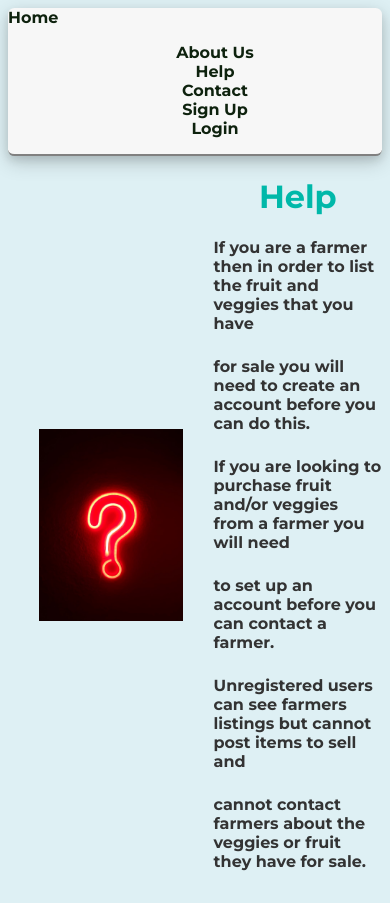
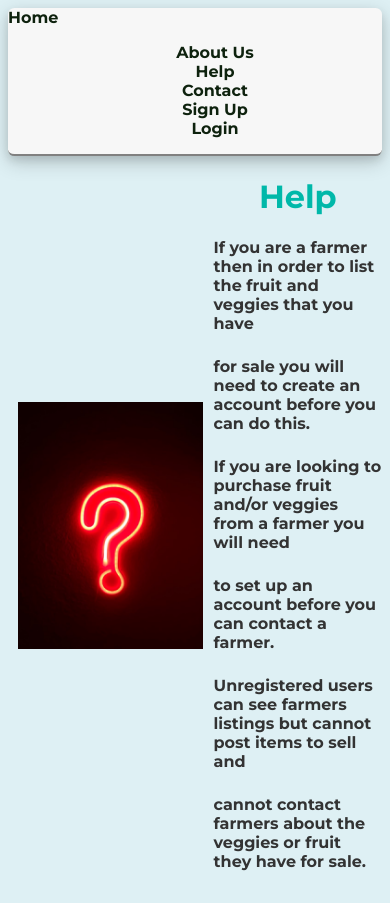
Before and after one commit to chingu-voyages/v46-tier3-team-33, a React (Vite) app in the folder frontend/: page /Help in a window 390 px wide. Built offline with nearby package versions, Linux system fonts and the light colour scheme; no server answers; a web font is replaced by a local one.

Commit message:
Further refined the .help-image styles within a media query for small screens (up to 768 pixels). Set width to 90% for improved display on smaller devices.

```diff
--- a/frontend/src/components/Pages/help/help.css
+++ b/frontend/src/components/Pages/help/help.css
@@ -25,3 +25,9 @@
     width: 70%;
   }
 }
+
+@media screen and (max-width: 768px) {
+  .help-image {
+    width: 90%;
+  }
+}
```
